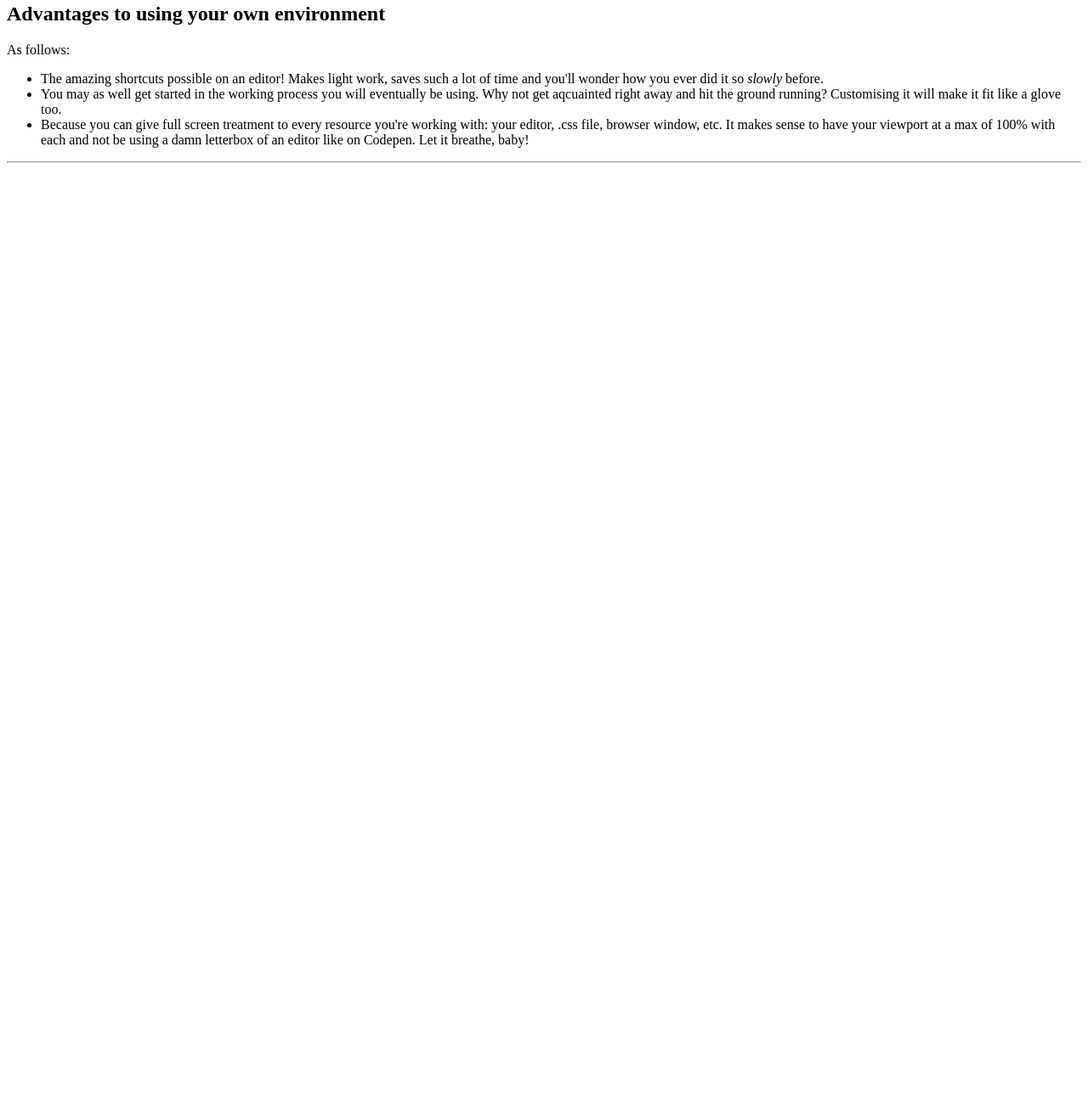
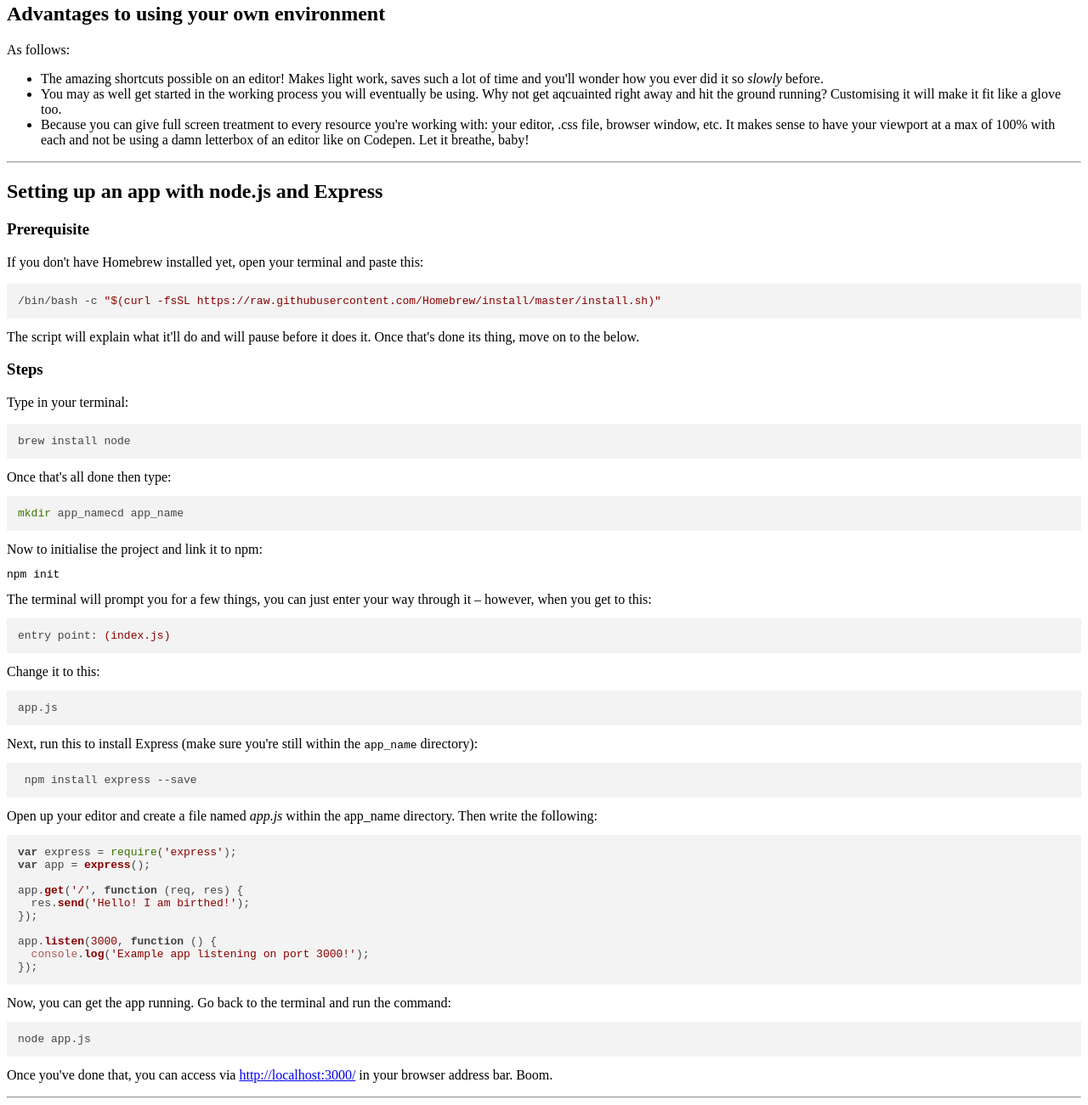
Before and after one commit to adelekyriacou/cheatsheet, a website: page public/index.html in a window 1280 px wide. Shown: the part 1518-2819 px from the top of the page at 85% size. Before the commit the page ends 1718 px from the top, so only its background shows below. Drawn offline with nearby package versions, Linux system fonts and the light colour scheme.

Commit message:
Add ‘Setting up an app with node.js and Express’ section, following setting up my env and knowing it would be safely kept here

```diff
--- a/public/index.html
+++ b/public/index.html
@@ -102,6 +102,35 @@
         </article>
         <hr>
       </section>
+
+      <section id="Setting_up_an_app_with_node.js_and_express" class="main-section">
+        <header>
+          <h2>Setting up an app with node.js and Express</h2>
+        </header>
+        <article>
+          <h3>Prerequisite</h3>
+          <p>If you don't have Homebrew installed yet, open your terminal and paste this: <pre><code>/bin/bash -c "$(curl -fsSL https://raw.githubusercontent.com/Homebrew/install/master/install.sh)"</code></pre>
+          The script will explain what it'll do and will pause before it does it. Once that's done its thing, move on to the below.</p>
+
+          <h3>Steps</h3>
+          <p>Type in your terminal: <pre><code>brew install node</code></pre> Once that's all done then type: <pre><code>mkdir app_name<br>cd app_name</code></pre> Now to initialise the project and link it to npm: <pre></code>npm init</code></pre> The terminal will prompt you for a few things, you can just enter your way through it – however, when you get to this: <pre><code>entry point: (index.js)</code></pre>Change it to this: <pre><code>app.js</code></pre>Next, run this to install Express (make sure you're still within the <code>app_name</code> directory): <pre><code> npm install express --save</code></pre> Open up your editor and create a file named <em>app.js</em> within the app_name directory. Then write the following:
+          <pre><code>var express = require('express');
+var app = express();
+
+app.get('/', function (req, res) {
+  res.send('Hello! I am birthed!');
+});
+
+app.listen(3000, function () {
+  console.log('Example app listening on port 3000!');
+});
+</code></pre>
+          Now, you can get the app running. Go back to the terminal and run the command: <pre><code>node app.js</code></pre>
+          Once you've done that, you can access via <a href="http://localhost:3000/">http://localhost:3000/</a> in your browser address bar. Boom.</p>
+
+        </article>
+        <hr>
+      </section>
     <script src="//cdnjs.cloudflare.com/ajax/libs/highlight.js/10.0.3/highlight.min.js"></script>
     <script>hljs.initHighlightingOnLoad();</script>
   </body>
```
